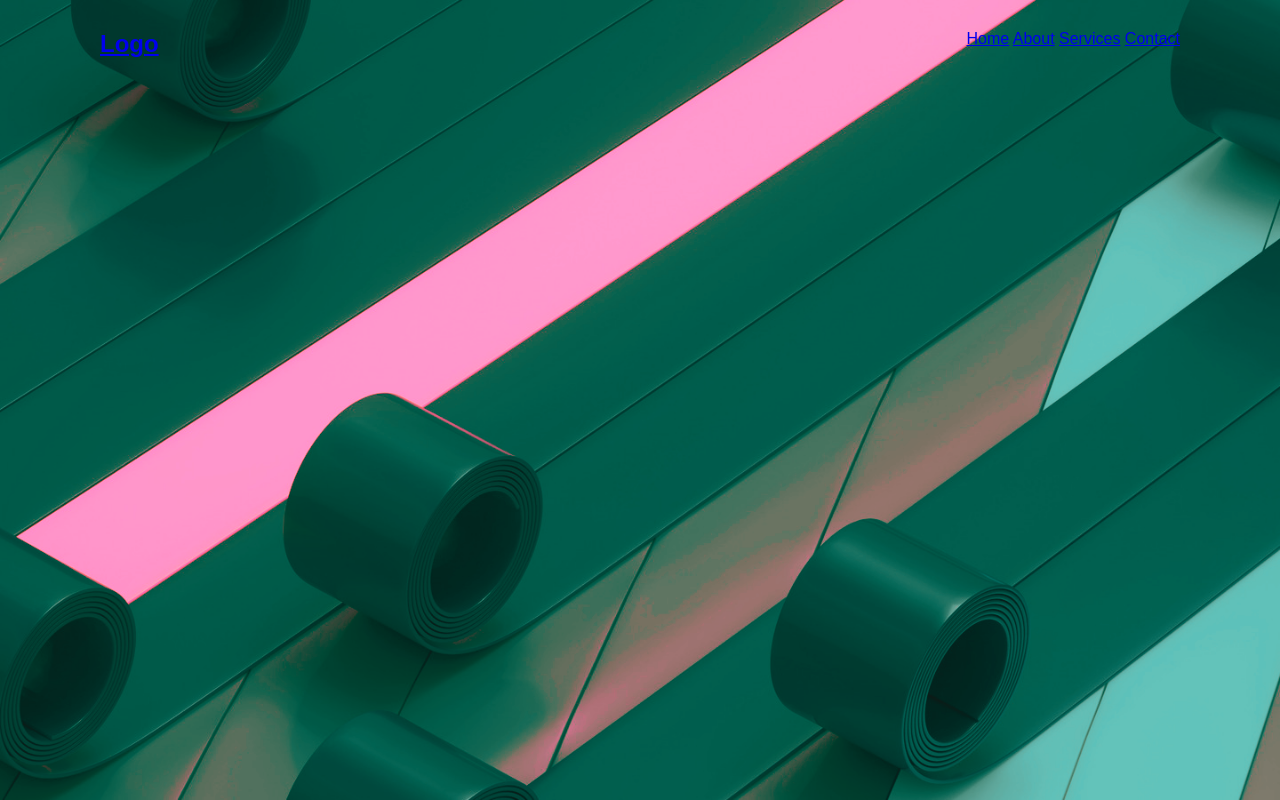
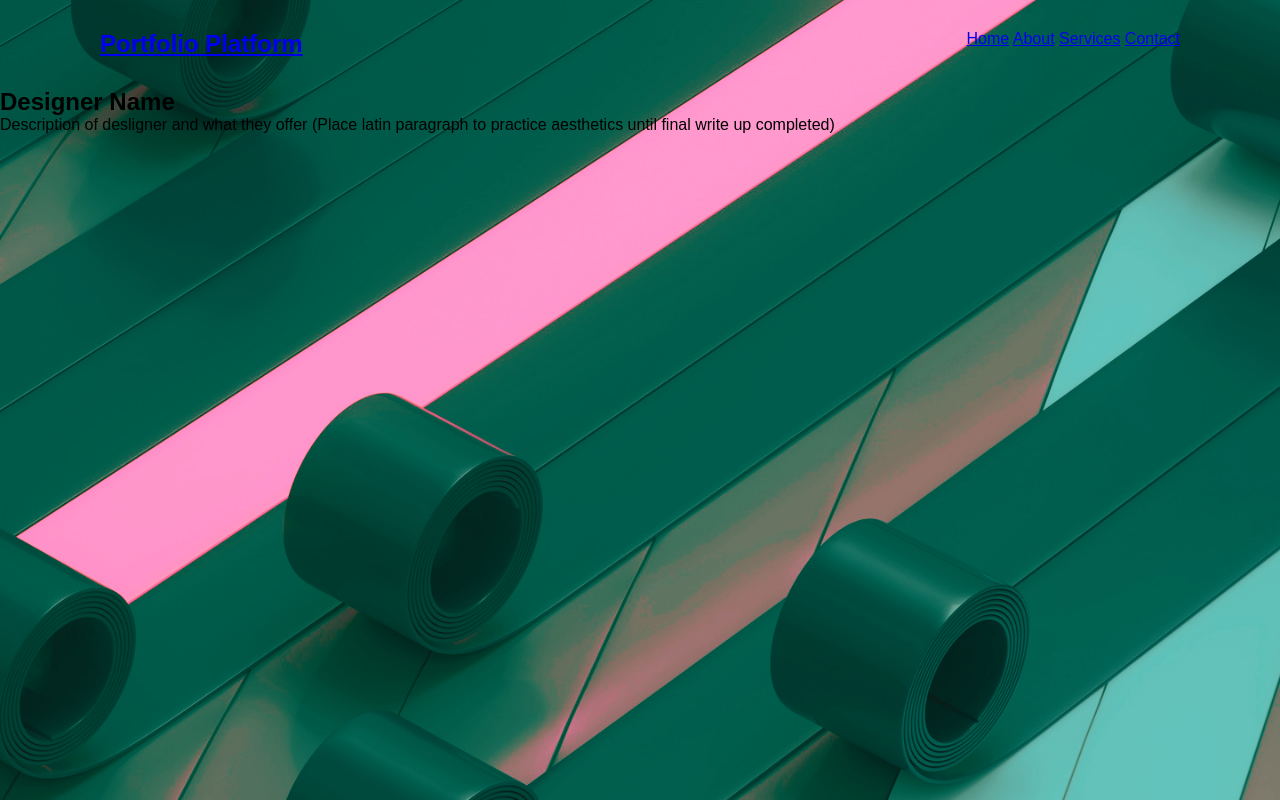
Before and after one commit to YassirAC/landingPagePro, a plain HTML site: page index.html in a window 1280 px wide. Drawn offline with Linux system fonts and the light colour scheme.

Commit message:
Add content section

```diff
--- a/index.html
+++ b/index.html
@@ -10,7 +10,7 @@
 <body>
     <section>
         <header>
-            <h1><a href='#' class="Logo">Logo</a></h1>
+            <h1><a href='#' class="logo">Portfolio Platform</a></h1>
             <div class="navigation">
                 <a href="#">Home</a>
                 <a href="#">About</a>
@@ -18,6 +18,12 @@
                 <a href="#">Contact</a>
             </div>
         </header>
+        <div class="content">
+            <div class="information">
+                <h2>Designer Name</h2>
+                <p>Description of desligner and what they offer (Place latin paragraph to practice aesthetics until final write up completed)</p>
+            </div>
+        </div>
 
     </section>
 </body>
```
